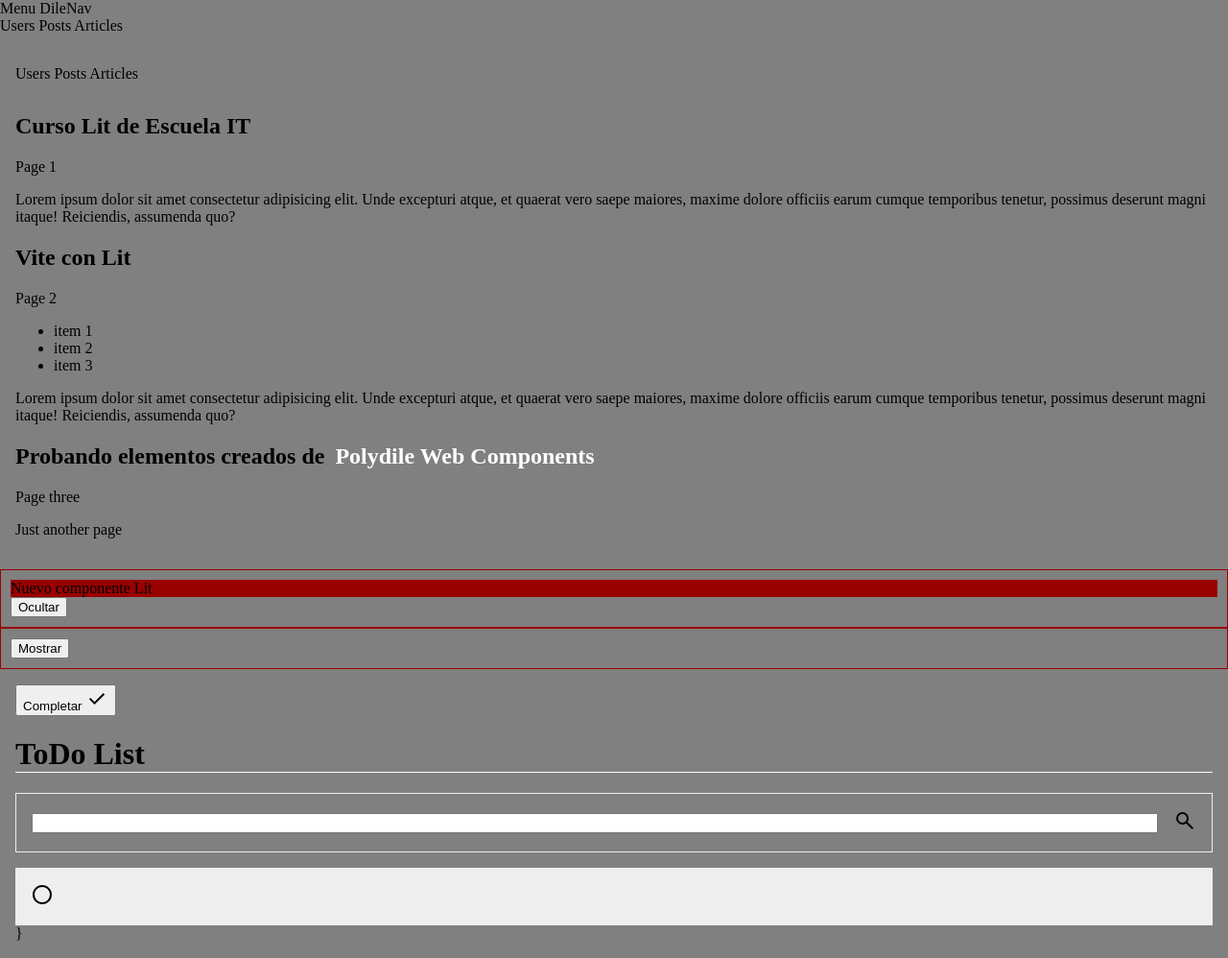
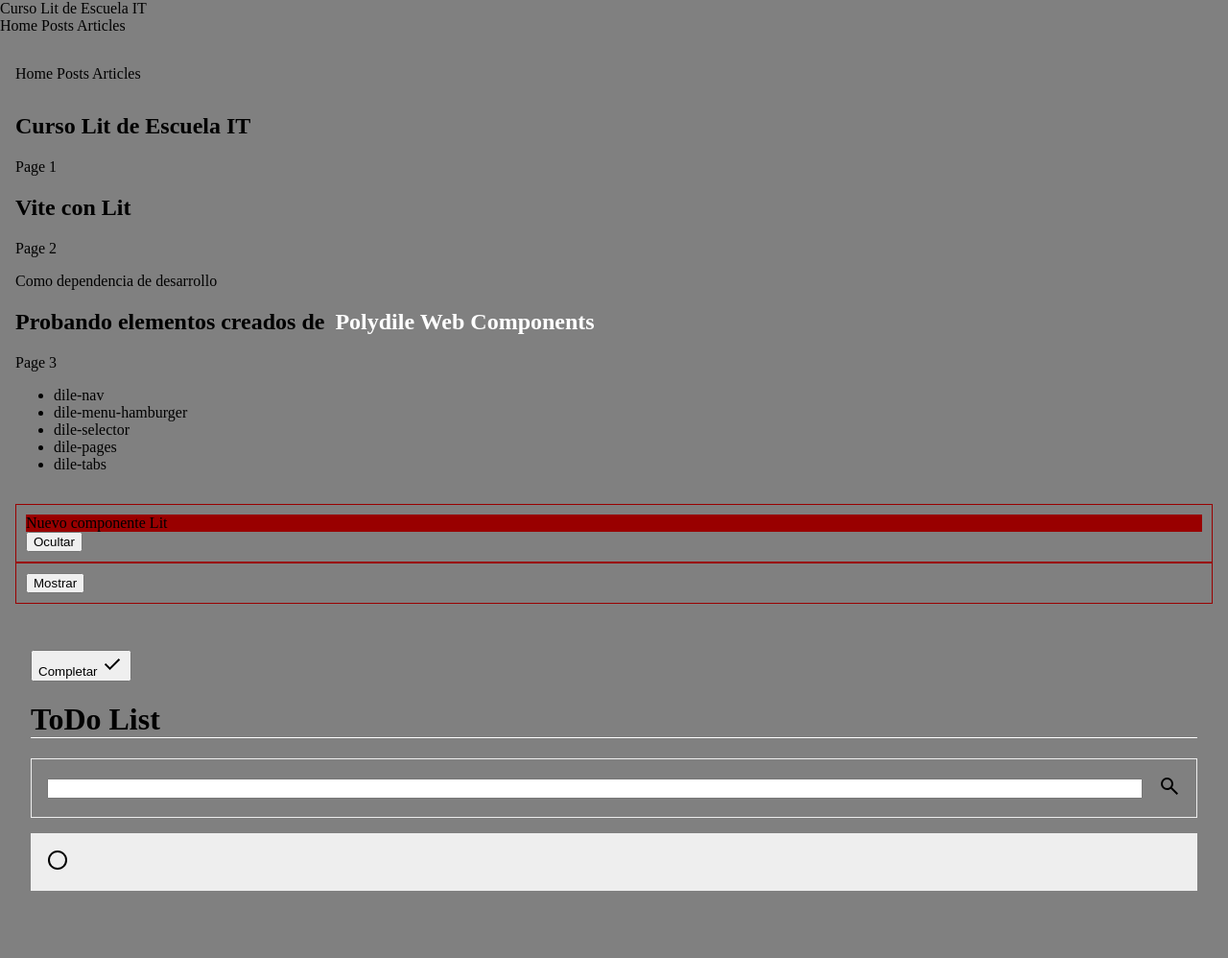
Before and after one commit to Joselon/cursoLit, a website built with Vite: page index.html in a window 1280 px wide. Shown: the whole page at 96% size. After the commit the page ends 976 px from the top, so only its background shows below. Built offline with nearby package versions, Linux system fonts and the light colour scheme.

Commit message:
Clase 6 fix

```diff
--- a/index.html
+++ b/index.html
@@ -10,10 +10,10 @@
 
 <body>
   <dile-nav menu="right">
-    <h2 slot="title">Menu DileNav</h2>
+    <h2 slot="title"> Curso Lit de Escuela IT </h2>
     <dile-menu-hamburger slot="menu">
-      <dile-selector id="selector" selected="users" attrForSelected="name" selectorId="tabs" slot="menu">
-        <dile-selector-item icon="navigate_next" name="users">Users</dile-selector-item>
+      <dile-selector id="selector" selected="home" attrForSelected="name" selectorId="tabs" slot="menu">
+        <dile-selector-item icon="navigate_next" name="home">Home</dile-selector-item>
         <dile-selector-item icon="navigate_next" name="posts">Posts</dile-selector-item>
         <dile-selector-item icon="navigate_next" name="articles">Articles</dile-selector-item>
       </dile-selector>
@@ -21,47 +21,44 @@
   </dile-nav>
   <section>
     <dile-tabs id="tabselect" attrForSelected="name" selected="users" selectorId="tabs">
-      <dile-tab name="users">Users</dile-tab>
+      <dile-tab name="home">Home</dile-tab>
       <dile-tab name="posts">Posts</dile-tab>
       <dile-tab name="articles">Articles</dile-tab>
     </dile-tabs>
   </section>
 
   <section>
-    <dile-pages selected="users" attrforselected="name" selectorId="tabs">
-      <div name="users">
+    <dile-pages selected="home" attrforselected="name" selectorId="tabs">
+      <div name="home">
         <h1> Curso Lit de Escuela IT </h1>
         <h2>Page 1</h2>
-        <p>Lorem ipsum dolor sit amet consectetur adipisicing elit. Unde excepturi atque, et quaerat vero saepe maiores,
-          maxime dolore officiis earum cumque temporibus tenetur, possimus deserunt magni itaque! Reiciendis, assumenda
-          quo?</p>
       </div>
       <div name="posts">
         <h1> Vite con Lit </h1>
         <h2>Page 2</h2>
-        <ul>
-          <li>item 1</li>
-          <li>item 2</li>
-          <li>item 3</li>
-        </ul>
-        <p>Lorem ipsum dolor sit amet consectetur adipisicing elit. Unde excepturi atque, et quaerat vero saepe maiores,
-          maxime dolore officiis earum cumque temporibus tenetur, possimus deserunt magni itaque! Reiciendis, assumenda
-          quo?</p>
+        <p> Como dependencia de desarrollo</p>
       </div>
       <div name="articles">
         <h1> Probando elementos creados de <a href="https://dile-components.polydile.com/">Polydile Web Components</a>
         </h1>
-        <h2>Page three</h2>
-        <p>Just another page</p>
+        <h2>Page 3</h2>
+        <ul>
+          <li>dile-nav</li>
+          <li>dile-menu-hamburger</li>
+          <li>dile-selector</li>
+          <li>dile-pages</li>
+          <li>dile-tabs</li>
+        </ul>
       </div>
     </dile-pages>
   </section>
-
-
-  <dw-message show></dw-message>
-  <dw-message message="Otro mensaje"></dw-message>
-  <eit-todo-list></eit-todo-list>
-
+  <section>
+    <dw-message show></dw-message>
+    <dw-message message="Otro mensaje"></dw-message>
+  </section>
+  <section>
+    <eit-todo-list></eit-todo-list>
+  </section>
   <script src="src/main.js" type="module"></script>
 </body>
 
--- a/src/components/eit-todo-list.js
+++ b/src/components/eit-todo-list.js
@@ -34,7 +34,6 @@ export class EitTodoList extends LitElement {
             ${this.headingTemplate}
             <eit-todo-search></eit-todo-search>
             ${this.bodyTemplate}
-            }
         `;
     }
 
```
